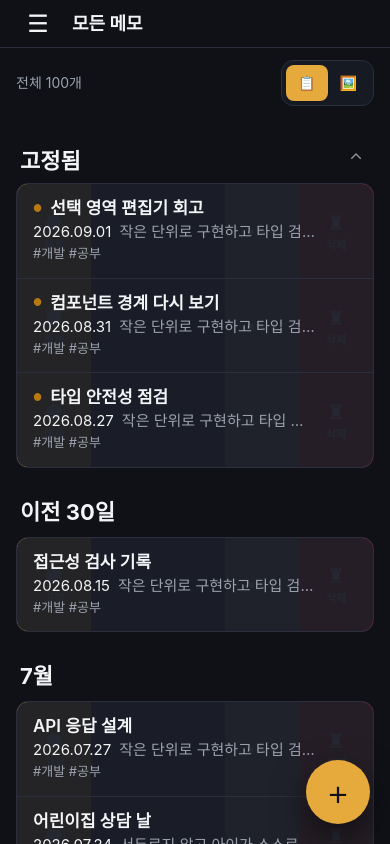
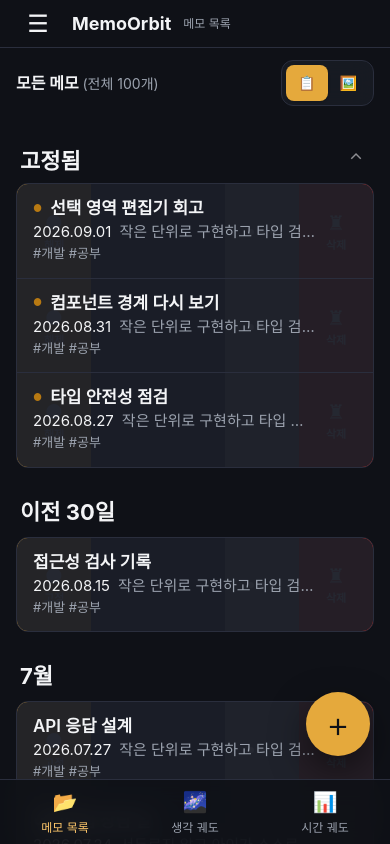
Before and after one commit to jujubeball/260828-memoorbit, a Next.js app: page / in a window 390 px wide. Shown: the top 844 px of the page. Built offline with nearby package versions, Linux system fonts and the light colour scheme.

Commit message:
메모 이탈 자동 저장과 모바일 하단 탐색 및 달력 팝오버 보정

```diff
--- a/app/page.tsx
+++ b/app/page.tsx
@@ -196,7 +196,9 @@ export default function Home(): React.JSX.Element {
   return (
     <div className={`min-h-dvh bg-[#0f1117] text-[#f3f4f6] xl:pl-72 ${activeSection === "orbit" ? "xl:h-screen xl:overflow-hidden" : ""}`}>
       <aside className="fixed inset-y-0 left-0 z-20 hidden w-72 border-r border-[#2a2e3d] bg-[#1a1d26]/80 p-5 backdrop-blur-md xl:flex xl:flex-col">
-        <h1 className="px-3 py-4 text-2xl font-bold">MemoOrbit</h1>
+        <button type="button" onClick={() => selectNavigation("memos")} className="rounded-xl px-3 py-4 text-left text-2xl font-bold transition-colors hover:text-[#ffc86b]" aria-label="MemoOrbit 메모 목록 홈">
+          MemoOrbit
+        </button>
         <div className="group/new relative px-2">
           <button type="button" onClick={() => { setEditingMemo(null); setIsEditorOpen(true); }} className="w-full rounded-xl bg-[#e5a93c] px-4 py-3 text-sm font-bold text-[#0f1117] shadow-lg transition-colors hover:bg-[#bd8428] focus-visible:outline-2 focus-visible:outline-offset-2 focus-visible:outline-[#ffc86b]">+ 새 메모 작성</button>
           <span className="pointer-events-none absolute left-1/2 top-full z-40 mt-2 -translate-x-1/2 whitespace-nowrap rounded-lg border border-[#2a2e3d] bg-[#0f1117] px-3 py-2 text-xs text-[#9ca3af] opacity-0 shadow-xl transition-opacity group-hover/new:opacity-100 group-focus-within/new:opacity-100" role="tooltip">단축키 Ctrl/⌘ + N</span>
@@ -216,9 +218,12 @@ export default function Home(): React.JSX.Element {
         <div className="mx-auto flex w-full max-w-5xl items-center">
           <div className="flex min-w-0 items-center gap-3">
             <button type="button" onClick={() => setIsDrawerOpen(true)} className="ios-tap flex h-11 w-11 items-center justify-center text-2xl xl:hidden" aria-label="메뉴 열기">☰</button>
-            <h1 className="truncate text-lg font-bold">
-              {activeSection === "memos" ? "모든 메모" : NAVIGATION_ITEMS.find((item) => item.id === activeSection)?.label}
-            </h1>
+            <button type="button" onClick={() => selectNavigation("memos")} className="truncate text-lg font-bold" aria-label="MemoOrbit 메모 목록 홈">
+              MemoOrbit
+            </button>
+            <span className="truncate text-xs text-[#9ca3af]">
+              {NAVIGATION_ITEMS.find((item) => item.id === activeSection)?.label}
+            </span>
           </div>
         </div>
       </header>
@@ -226,7 +231,7 @@ export default function Home(): React.JSX.Element {
         {activeSection === "memos" && (
           <>
             <div className={`sticky top-12 z-30 mb-5 flex items-center justify-between gap-4 border-b border-transparent bg-[#0f1117] py-3 backdrop-blur-md transition-all duration-200 xl:top-0 xl:py-4 ${isMemoToolbarStuck ? "xl:border-[#2a2e3d] xl:shadow-[0_10px_24px_rgb(0_0_0/0.18)]" : ""}`}>
-              <p className="text-sm text-[#9ca3af]">전체 {memos.length}개</p>
+              <h2 className="truncate text-base font-bold sm:text-lg">모든 메모 <span className="text-sm font-normal text-[#9ca3af]">(전체 {memos.length}개)</span></h2>
               <div className="flex rounded-xl border border-[#2a2e3d] bg-[#1a1d26]/80 p-1 backdrop-blur-md" aria-label="메모 보기 방식">
                 <button type="button" onClick={() => setMemoViewMode("list")} aria-pressed={memoViewMode === "list"} className={`rounded-lg px-3 py-2 text-sm ${memoViewMode === "list" ? "bg-[#e5a93c] text-[#0f1117] shadow-sm" : "text-[#9ca3af]"}`}>📋 <span className="hidden sm:inline">텍스트 리스트</span></button>
                 <button type="button" onClick={() => setMemoViewMode("gallery")} aria-pressed={memoViewMode === "gallery"} className={`rounded-lg px-3 py-2 text-sm ${memoViewMode === "gallery" ? "bg-[#e5a93c] text-[#0f1117] shadow-sm" : "text-[#9ca3af]"}`}>🖼️ <span className="hidden sm:inline">사진 카드</span></button>
@@ -265,7 +270,33 @@ export default function Home(): React.JSX.Element {
         {activeSection === "orbit" && <OrbitGraphView memos={memos} onOpenMemo={openMemo} />}
         {activeSection === "timeline" && <TimelineStreamView memos={memos} onOpenMemo={openMemo} />}
       </main>
-      {activeSection === "memos" && <button type="button" onClick={() => { setEditingMemo(null); setIsEditorOpen(true); }} className="fixed bottom-[max(1.25rem,env(safe-area-inset-bottom))] right-5 z-20 flex h-16 w-16 items-center justify-center rounded-full bg-[#e5a93c] text-4xl font-light text-[#0f1117] shadow-[0_14px_35px_rgb(0_0_0/0.5)] active:scale-95 xl:hidden" aria-label="새 메모 작성">+</button>}
+      {activeSection === "memos" && (
+        <button
+          type="button"
+          onClick={() => {
+            setEditingMemo(null);
+            setIsEditorOpen(true);
+          }}
+          className="fixed bottom-[calc(5.5rem+env(safe-area-inset-bottom))] right-5 z-20 flex h-16 w-16 items-center justify-center rounded-full bg-[#e5a93c] text-4xl font-light text-[#0f1117] shadow-[0_14px_35px_rgb(0_0_0/0.5)] active:scale-95 xl:hidden"
+          aria-label="새 메모 작성"
+        >
+          +
+        </button>
+      )}
+      <nav className="fixed inset-x-0 bottom-0 z-40 grid grid-cols-3 border-t border-[#2a2e3d] bg-[#0f1117]/90 pb-[env(safe-area-inset-bottom)] backdrop-blur-md xl:hidden" aria-label="모바일 하단 주요 메뉴">
+        {NAVIGATION_ITEMS.map((item) => (
+          <button
+            key={item.id}
+            type="button"
+            onClick={() => selectNavigation(item.id)}
+            aria-current={activeSection === item.id ? "page" : undefined}
+            className={`flex min-h-16 flex-col items-center justify-center gap-1 px-2 text-xs transition-colors ${activeSection === item.id ? "text-[#ffc86b]" : "text-[#9ca3af]"}`}
+          >
+            <span className="text-xl" aria-hidden="true">{item.icon}</span>
+            <span>{item.id === "memos" ? "메모 목록" : item.id === "orbit" ? "생각 궤도" : "시간 궤도"}</span>
+          </button>
+        ))}
+      </nav>
       {isDrawerOpen && (
         <div role="dialog" aria-modal="true" aria-label="메뉴">
           <button type="button" onClick={() => setIsDrawerOpen(false)} className="fixed inset-0 z-40 bg-black/40 xl:hidden" aria-label="메뉴 닫기" />
--- a/src/components/MemoModal.tsx
+++ b/src/components/MemoModal.tsx
@@ -181,8 +181,11 @@ export function MemoModal({ isOpen, editingMemo, onClose, onSubmit }: MemoModalP
   const insertTable = (): void => insertAtCaret("<table><tbody><tr><td><br></td><td><br></td></tr><tr><td><br></td><td><br></td></tr></tbody></table><div><br></div>");
   const submit = (event: FormEvent<HTMLFormElement>): void => {
     event.preventDefault();
+    saveCurrentMemo();
+  };
+  const saveCurrentMemo = (): boolean => {
     const editor = editorRef.current;
-    if (!editor?.innerText.trim()) return;
+    if (!editor?.innerText.trim()) return false;
     const [title, ...body] = editor.innerText.split("\n");
     onSubmit({
       title: title.trim(),
@@ -192,6 +195,11 @@ export function MemoModal({ isOpen, editingMemo, onClose, onSubmit }: MemoModalP
       imageUrl,
       aiImageMood,
     });
+    return true;
+  };
+  const closeEditor = (): void => {
+    if (saveCurrentMemo()) return;
+    onClose();
   };
   const attachImage = (file: File | undefined): void => {
     if (!file?.type.startsWith("image/")) return;
@@ -290,7 +298,7 @@ export function MemoModal({ isOpen, editingMemo, onClose, onSubmit }: MemoModalP
     <div className="fixed inset-0 z-50 box-border flex h-dvh w-full max-w-full flex-col overflow-x-hidden overflow-y-hidden bg-black text-white xl:items-center xl:justify-center xl:bg-black/70 xl:p-6" role="dialog" aria-modal="true" aria-labelledby="memo-modal-title">
       <form id="memo-form" onSubmit={submit} className="box-border flex min-h-0 w-full max-w-full flex-1 flex-col overflow-x-hidden xl:mx-auto xl:h-[75vh] xl:max-h-[80vh] xl:max-w-2xl xl:flex-none xl:overflow-hidden xl:rounded-3xl xl:border xl:border-[#2a2e3d] xl:bg-[#0f1117] xl:shadow-2xl">
         <header className="box-border flex w-full max-w-full shrink-0 items-center justify-between overflow-x-hidden px-4 pb-2 pt-3">
-          <button type="button" onClick={onClose} className="ios-tap flex h-11 items-center gap-1 px-1 text-[17px] text-[#e5a93c]" aria-label="메모 목록으로 돌아가기">
+          <button type="button" onClick={closeEditor} className="ios-tap flex h-11 items-center gap-1 px-1 text-[17px] text-[#e5a93c]" aria-label="메모를 자동 저장하고 목록으로 돌아가기">
             <span className="text-3xl font-light" aria-hidden="true">‹</span>
             <span className="hidden sm:inline">메모</span>
           </button>
--- a/src/components/ResponsiveDatePicker.tsx
+++ b/src/components/ResponsiveDatePicker.tsx
@@ -22,6 +22,7 @@ const parseInput = (value: string): string | null => {
 };
 
 export function ResponsiveDatePicker({ id, label, value, onChange }: ResponsiveDatePickerProps): React.JSX.Element {
+  const pickerRef = useRef<HTMLDivElement>(null);
   const triggerRef = useRef<HTMLInputElement>(null);
   const [inputValue, setInputValue] = useState(value);
   const [isOpen, setIsOpen] = useState(false);
@@ -37,6 +38,16 @@ export function ResponsiveDatePicker({ id, label, value, onChange }: ResponsiveD
     };
     window.addEventListener("keydown", handleEscape);
     return () => window.removeEventListener("keydown", handleEscape);
+  }, [isOpen]);
+
+  useEffect(() => {
+    if (!isOpen) return;
+    const closeOnOutsidePointer = (event: PointerEvent): void => {
+      if (pickerRef.current?.contains(event.target as Node)) return;
+      setIsOpen(false);
+    };
+    document.addEventListener("pointerdown", closeOnOutsidePointer);
+    return () => document.removeEventListener("pointerdown", closeOnOutsidePointer);
   }, [isOpen]);
 
   const days = useMemo(() => {
@@ -90,7 +101,7 @@ export function ResponsiveDatePicker({ id, label, value, onChange }: ResponsiveD
   );
 
   return (
-    <div className={`relative grid gap-2 ${isOpen ? "z-40" : "z-0"}`}>
+    <div ref={pickerRef} className={`relative grid gap-2 ${isOpen ? "z-50" : "z-0"}`}>
       <label htmlFor={id} className="text-sm font-semibold text-[#f3f4f6]">{label}</label>
       <div className="flex rounded-xl border border-[#2a2e3d] bg-[#1a1d26]/80 focus-within:border-[#e5a93c]">
         <input ref={triggerRef} id={id} value={inputValue} onChange={(event) => setInputValue(event.target.value)} onBlur={commitInput} onKeyDown={(event) => { if (event.key === "Enter") commitInput(); }} placeholder="YYYY-MM-DD" inputMode="numeric" aria-invalid={Boolean(error)} aria-describedby={error ? `${id}-error` : undefined} className="min-w-0 flex-1 bg-transparent px-4 py-3 text-[#f3f4f6] outline-none" />
@@ -100,8 +111,27 @@ export function ResponsiveDatePicker({ id, label, value, onChange }: ResponsiveD
       {error && <p id={`${id}-error`} role="alert" className="text-xs text-[#ff6961]">{error}</p>}
       {isOpen && (
         <>
-          <div className="pointer-events-auto absolute left-0 top-full z-40 mt-2 hidden w-80 rounded-2xl border border-[#2a2e3d] bg-[#1a1d26]/95 p-4 text-[#f3f4f6] shadow-2xl backdrop-blur-md xl:block" role="dialog" aria-label={`${label} 달력`}>{calendar}</div>
-          <div className="pointer-events-auto fixed inset-0 z-50 flex items-end bg-black/60 p-4 xl:hidden" role="dialog" aria-modal="true" aria-label={`${label} 달력`}><div className="w-full rounded-3xl border border-[#2a2e3d] bg-[#1a1d26]/95 p-5 text-[#f3f4f6] shadow-2xl backdrop-blur-md"><div className="mb-4 flex justify-between"><strong>{label}</strong><button type="button" onClick={closePicker} className="glass-icon-button" aria-label="달력 닫기">×</button></div>{calendar}</div></div>
+          <div className="pointer-events-auto absolute left-0 top-full z-50 mt-2 hidden w-80 rounded-2xl border border-[#2a2e3d] bg-[#1a1d26]/95 p-4 text-[#f3f4f6] shadow-2xl backdrop-blur-md xl:block" role="dialog" aria-label={`${label} 달력`}>{calendar}</div>
+          <div
+            className="pointer-events-auto fixed inset-0 z-50 flex items-end bg-black/60 p-4 xl:hidden"
+            role="dialog"
+            aria-modal="true"
+            aria-label={`${label} 달력`}
+            onClick={closePicker}
+          >
+            <div
+              className="w-full rounded-3xl border border-[#2a2e3d] bg-[#1a1d26]/95 p-5 text-[#f3f4f6] shadow-2xl backdrop-blur-md"
+              onClick={(event) => event.stopPropagation()}
+            >
+              <div className="mb-4 flex justify-between">
+                <strong>{label}</strong>
+                <button type="button" onClick={closePicker} className="glass-icon-button" aria-label="달력 닫기">
+                  ×
+                </button>
+              </div>
+              {calendar}
+            </div>
+          </div>
         </>
       )}
     </div>
```
Also changed, not shown: 1 other file (tests, documents, lock files or other folders).
